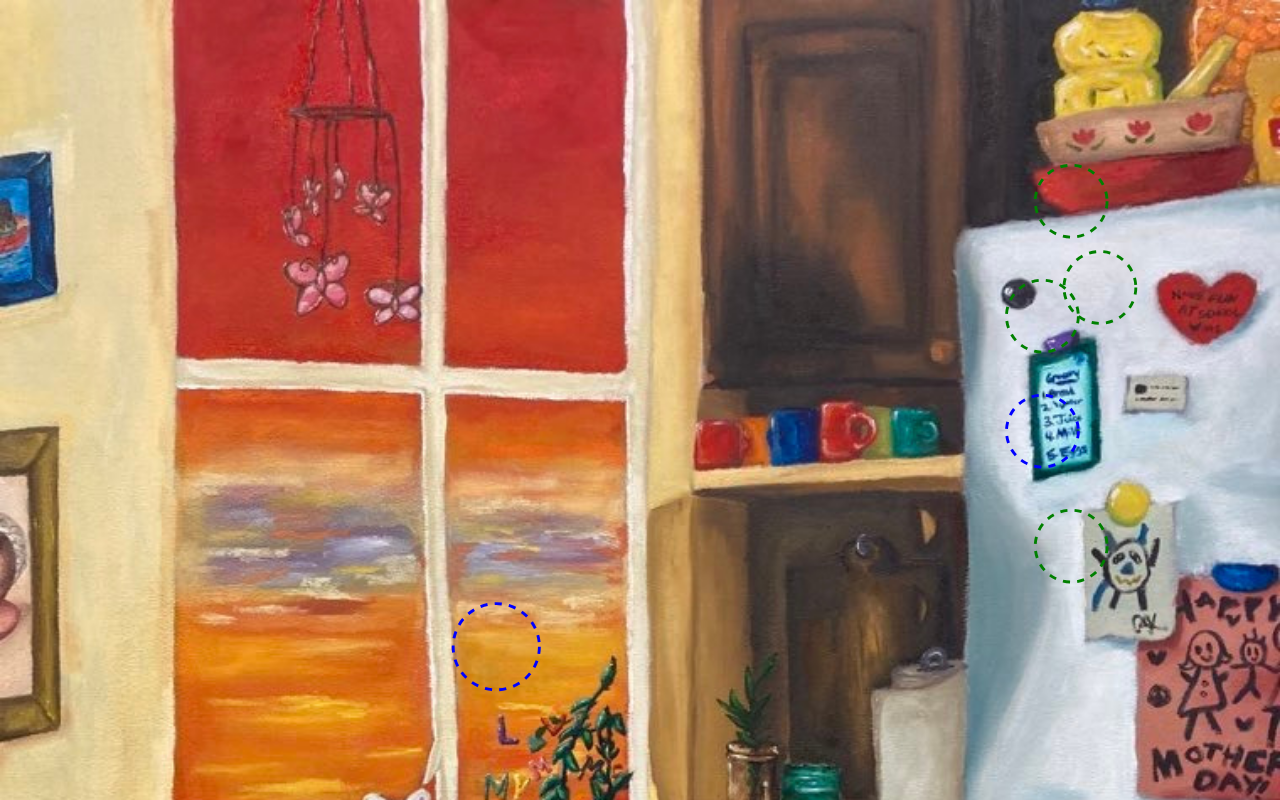
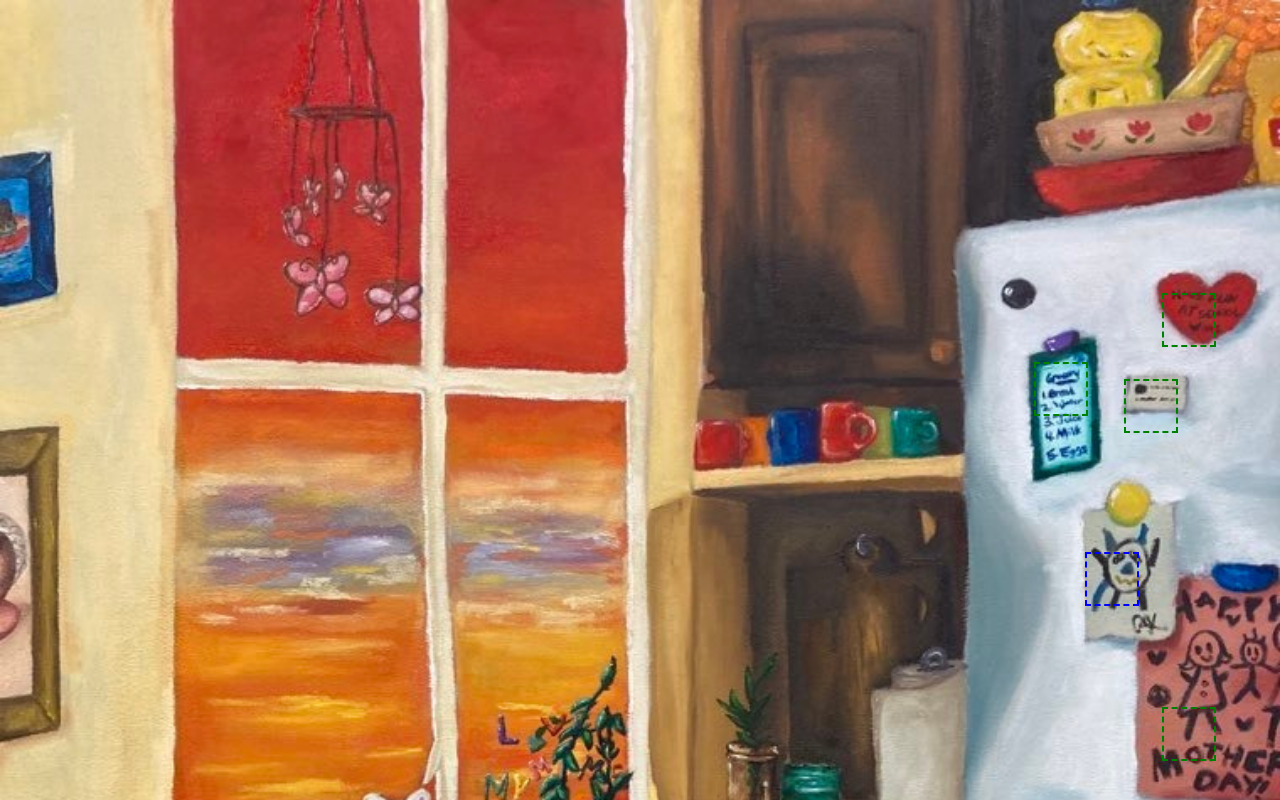
Before and after one commit to Vailakas/portfolio-project, a plain HTML site: page index.html in a window 1280 px wide. Drawn offline with Linux system fonts and the light colour scheme.

Commit message:
Simplified CSS with clean percentage-based positioning for all interactive areas

```diff
--- a/css/style.css
+++ b/css/style.css
@@ -30,44 +30,64 @@ html, body {
     object-fit: cover;
 }
 
-/* SVG Interactive Areas */
+/* Interactive Areas */
 .click-areas {
     position: absolute;
     top: 0;
     left: 0;
     width: 100%;
     height: 100%;
-    pointer-events: none;
 }
 
 .click-area {
-    fill: transparent;
-    stroke: none;
-    pointer-events: auto;
+    position: absolute;
+    width: 50px;
+    height: 50px;
+    border: 2px dashed transparent;
     cursor: pointer;
 }
 
-/* Navigation styles */
-.click-area.contact,
-.click-area.gallery {
-    stroke: blue;
-    stroke-width: 2;
-    stroke-dasharray: 5,5;
+/* Page Navigation */
+.click-area.contact {
+    border-color: blue;
+    left: 30%;
+    top: 47%;
 }
 
-/* Social media styles */
-.click-area.facebook,
-.click-area.instagram,
-.click-area.twitter,
-.click-area.tumblr {
-    stroke: green;
-    stroke-width: 2;
-    stroke-dasharray: 5,5;
+.click-area.gallery {
+    border-color: blue;
+    right: 11%;
+    top: 32%;
 }
 
-/* Hover effects - simplified */
+/* Social Media Links */
+.click-area.facebook {
+    border-color: green;
+    right: 5%;
+    top: 17%;
+}
+
+.click-area.instagram {
+    border-color: green;
+    right: 8%;
+    top: 22%;
+}
+
+.click-area.twitter {
+    border-color: green;
+    right: 15%;
+    top: 21%;
+}
+
+.click-area.tumblr {
+    border-color: green;
+    right: 5%;
+    top: 41%;
+}
+
+/* Hover effect */
 .click-area:hover {
-    fill: rgba(255, 255, 255, 0.2);
+    background: rgba(255, 255, 255, 0.2);
 }
 
 /* Footer */
--- a/index.html
+++ b/index.html
@@ -10,30 +10,17 @@
     <div class="container">
         <div class="painting-container">
             <img src="./images/front.jpg" alt="Interactive Home Painting" class="main-painting">
+            <div class="click-areas">
+                <!-- Page Navigation -->
+                <a href="contact.html" class="click-area contact" title="Contact"></a>
+                <a href="gallery.html" class="click-area gallery" title="Gallery"></a>
 
-            <svg viewBox="0 0 800 1200" class="click-areas">
-                <!-- Page Navigation -->
-                <a href="contact.html">
-                    <circle cx="300" cy="450" r="30" class="click-area contact"/>
-                </a>
-                <a href="gallery.html">
-                    <circle cx="680" cy="300" r="25" class="click-area gallery"/>
-                </a>
-
-                <!-- Social Media Links -->
-                <a href="https://www.facebook.com">
-                    <circle cx="700" cy="140" r="25" class="click-area facebook"/>
-                </a>
-                <a href="https://www.instagram.com">
-                    <circle cx="720" cy="200" r="25" class="click-area instagram"/>
-                </a>
-                <a href="https://www.twitter.com">
-                    <circle cx="680" cy="220" r="25" class="click-area twitter"/>
-                </a>
-                <a href="https://www.tumblr.com">
-                    <circle cx="700" cy="380" r="25" class="click-area tumblr"/>
-                </a>
-            </svg>
+                <!-- Social Media -->
+                <a href="https://www.facebook.com" class="click-area facebook" title="Facebook"></a>
+                <a href="https://www.instagram.com" class="click-area instagram" title="Instagram"></a>
+                <a href="https://www.twitter.com" class="click-area twitter" title="Twitter"></a>
+                <a href="https://www.tumblr.com" class="click-area tumblr" title="Tumblr"></a>
+            </div>
         </div>
 
         <footer class="copyright">
```
